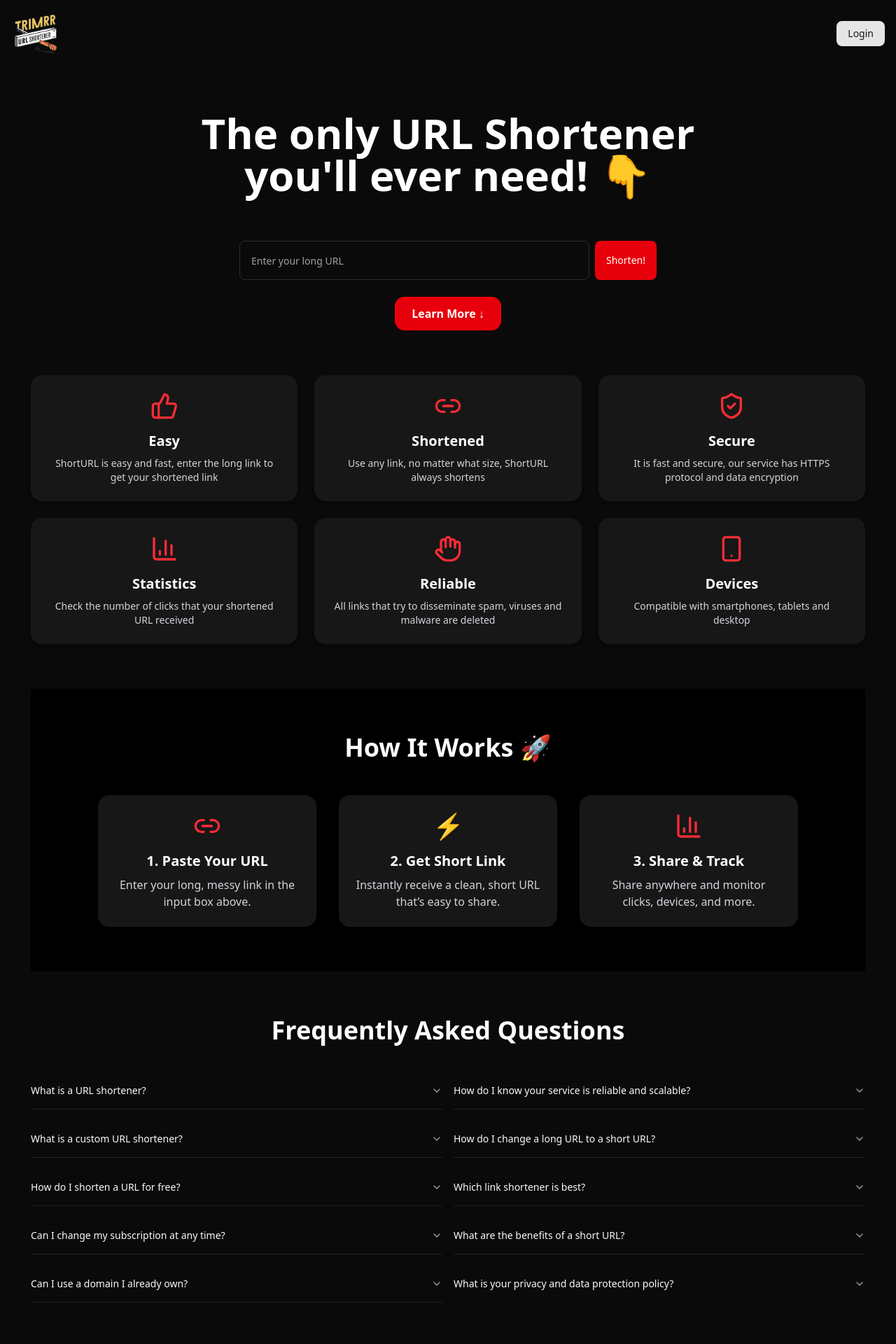
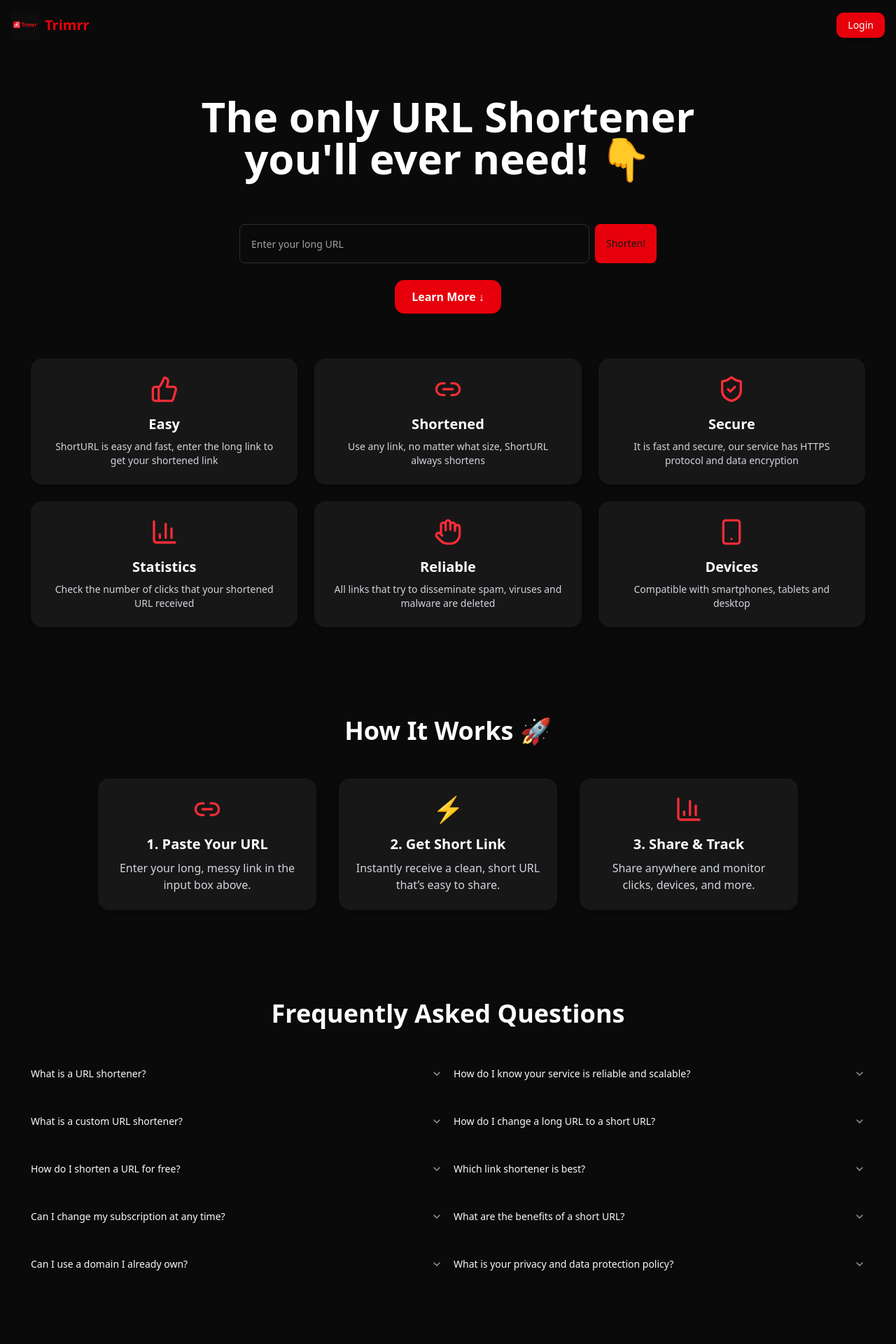
Before and after one commit to arunava2018/Trimrr, a React (Vite) app: page / in a window 1280 px wide. Shown: the top 1920 px of the page at 70% size. Built offline with nearby package versions, Linux system fonts and the light colour scheme; no server answers.

Commit message:
add signout logic and improved UI

```diff
--- a/src/App.jsx
+++ b/src/App.jsx
@@ -8,6 +8,7 @@ import Link from "./pages/link";
 import RedirectLink from "./pages/redirect-link";
 import UrlProvider from "./context.jsx";
 import "./App.css";
+import RequireAuth from "./components/require-auth";
 const router = createBrowserRouter([
   {
     element: <AppLayout />,
@@ -18,7 +19,7 @@ const router = createBrowserRouter([
       },
       {
         path: "/dashboard",
-        element: <Dashboard />,
+        element: <RequireAuth><Dashboard /></RequireAuth>
       },
       {
         path: "/auth",
@@ -26,7 +27,7 @@ const router = createBrowserRouter([
       },
       {
         path: "/link/:id",
-        element: <Link/>,
+        element: <RequireAuth><Link/></RequireAuth>
       },
       {
         path: "/:id",
--- a/src/components/header.jsx
+++ b/src/components/header.jsx
@@ -1,7 +1,6 @@
 import React from "react";
-import { useNavigate } from "react-router-dom";
-import { Link } from "react-router-dom";
-import logo from "../assets/logo.png"; // Correct import
+import { useNavigate, Link } from "react-router-dom";
+import logo1 from "../assets/logo1.png";
 import { Button } from "@/components/ui/button";
 import {
   DropdownMenu,
@@ -13,42 +12,95 @@ import {
 } from "@/components/ui/dropdown-menu";
 import { Avatar, AvatarFallback, AvatarImage } from "@/components/ui/avatar";
 import { LogOut, LinkIcon } from "lucide-react";
+import { UrlState } from "@/context";
+import useFetch from "@/hooks/useFetch";
+import { BarLoader } from "react-spinners";
+import { signout } from "@/db/apiAuth";
 
 const Header = () => {
   const navigate = useNavigate();
-  const userIsLoggedin = false; // Replace with actual authentication logic
+  const { user, fetchUser } = UrlState();
+  const { loading, fn: fnLogOut } = useFetch(signout);
+
   return (
-    <nav className="py-4 px-4 flex justify-between items-center">
-      <Link to="/">
-        <img src={logo} className="h-16" alt="Logo" />
+    <>
+      <nav className="py-4 px-4 flex justify-between items-center max-w-7xl mx-auto">
+        {/* Logo */}
+        <Link to="/" className="flex items-center space-x-2">
+          <img src={logo1} className="h-8 md:h-10" alt="Trimrr Logo" />
+          <span className="text-xl font-bold text-red-600 hidden sm:block">
+            Trimrr
+          </span>
         </Link>
+
+        {/* Right Side */}
         <div>
-        {!userIsLoggedin ? (
-          <Button onClick={() => navigate("/auth")}>Login</Button>
+          {!user ? (
+            <Button
+              onClick={() => navigate("/auth")}
+              className="bg-red-600 text-white px-4 py-2 rounded-lg shadow-md
+             hover:bg-red-700 hover:scale-105 transition-all duration-200 ease-in-out"
+            >
+              Login
+            </Button>
           ) : (
             <DropdownMenu>
-            <DropdownMenuTrigger className="rounded-full overflow-hidden">
+              <DropdownMenuTrigger asChild>
+                <button className="rounded-full overflow-hidden focus:outline-none focus:ring-2 focus:ring-red-600">
                   <Avatar>
-                <AvatarImage src="https://github.com/shadcn.png" />
-                <AvatarFallback>CN</AvatarFallback>
+                    <AvatarImage
+                      src={user?.user_metadata?.profile_pic}
+                      className="object-cover"
+                    />
+                    <AvatarFallback>
+                      {user?.user_metadata?.name?.[0] || "U"}
+                    </AvatarFallback>
                   </Avatar>
+                </button>
               </DropdownMenuTrigger>
               <DropdownMenuContent>
-              <DropdownMenuLabel>Arunava Banerjee</DropdownMenuLabel>
+                <DropdownMenuLabel>
+                  {user?.user_metadata?.name}
+                </DropdownMenuLabel>
                 <DropdownMenuSeparator />
-              <DropdownMenuItem>
-                <LinkIcon/>
+                <DropdownMenuItem asChild>
+                  <Link to="/dashboard" className="flex items-center">
+                    <LinkIcon className="mr-2 h-4 w-4" />
                     My Links
+                  </Link>
                 </DropdownMenuItem>
-              <DropdownMenuItem className='text-red-400'>
-                <LogOut className='text-red-400 h-4 w-4'/>
-                <span>LogOut</span>
+                <DropdownMenuItem
+                  disabled={loading}
+                  onClick={() => {
+                    fnLogOut().then(() => {
+                      fetchUser();
+                      navigate("/");
+                    });
+                  }}
+                  className="text-red-600"
+                >
+                  {loading ? (
+                    <BarLoader width={60} color="#e11d48" />
+                  ) : (
+                    <>
+                      <LogOut className="mr-2 h-4 w-4 text-red-600" />
+                      <span>Log out</span>
+                    </>
+                  )}
                 </DropdownMenuItem>
               </DropdownMenuContent>
             </DropdownMenu>
           )}
         </div>
       </nav>
+
+      {/* Top Loading Bar */}
+      {loading && (
+        <div className="fixed top-0 left-0 w-full z-50">
+          <BarLoader width="100%" color="#e11d48" />
+        </div>
+      )}
+    </>
   );
 };
 
--- a/src/db/apiAuth.js
+++ b/src/db/apiAuth.js
@@ -58,3 +58,8 @@ export async function signup({ name, email, password, profile_pic }) {
     throw err;
   }
 }
+
+export async function signout() {
+  const { error } = await supabase.auth.signOut();
+  if (error) throw new Error(error.message);
+}
--- a/src/pages/landing.jsx
+++ b/src/pages/landing.jsx
@@ -19,20 +19,21 @@ import {
   Hand,
 } from "lucide-react";
 
+// Animation variants
+const fadeUp = {
+  hidden: { opacity: 0, y: 50 },
+  visible: { opacity: 1, y: 0 },
+};
+
 const LandingPage = () => {
   const [longUrl, setLongUrl] = useState("");
   const navigate = useNavigate();
 
-  // For animation control
+  const [ref, inView] = useInView({ triggerOnce: true, threshold: 0.15 });
   const controls = useAnimation();
-  const [ref, inView] = useInView({ triggerOnce: false, threshold: 0.2 });
 
   useEffect(() => {
-    if (inView) {
-      controls.start("visible");
-    } else {
-      controls.start("hidden");
-    }
+    if (inView) controls.start("visible");
   }, [controls, inView]);
 
   const handleShorten = (e) => {
@@ -83,13 +84,23 @@ const LandingPage = () => {
   return (
     <div className="flex flex-col items-center px-4 sm:px-6 md:px-11">
       {/* Hero Section */}
-      <h2 className="my-10 sm:my-16 text-3xl sm:text-5xl lg:text-6xl text-white text-center font-extrabold">
+      <motion.h2
+        variants={fadeUp}
+        initial="hidden"
+        animate="visible"
+        transition={{ duration: 0.6 }}
+        className="my-10 sm:my-16 text-3xl sm:text-5xl lg:text-6xl text-white text-center font-extrabold"
+      >
         The only URL Shortener <br /> you'll ever need! 👇
-      </h2>
+      </motion.h2>
 
       {/* URL Shorten Form */}
-      <form
+      <motion.form
         onSubmit={handleShorten}
+        variants={fadeUp}
+        initial="hidden"
+        animate="visible"
+        transition={{ duration: 0.6, delay: 0.2 }}
         className="sm:h-14 flex flex-col sm:flex-row w-full md:w-2/4 gap-2"
       >
         <Input
@@ -99,14 +110,21 @@ const LandingPage = () => {
           placeholder="Enter your long URL"
           className="h-full flex-1 py-4 px-4"
         />
-        <Button className="h-full bg-red-600" type="submit" variant="destructive">
+        <Button
+          className="h-full bg-red-600 hover:bg-red-700 transition"
+          type="submit"
+        >
           Shorten!
         </Button>
-      </form>
+      </motion.form>
 
       {/* Learn More Button */}
       <motion.button
         onClick={scrollToHowItWorks}
+        variants={fadeUp}
+        initial="hidden"
+        animate="visible"
+        transition={{ duration: 0.6, delay: 0.4 }}
         className="mt-6 px-6 py-3 bg-red-600 text-white rounded-xl font-semibold hover:bg-red-700 transition"
         whileHover={{ scale: 1.05 }}
         whileTap={{ scale: 0.95 }}
@@ -115,28 +133,48 @@ const LandingPage = () => {
       </motion.button>
 
       {/* Features Section */}
-      <div className="grid grid-cols-1 sm:grid-cols-2 lg:grid-cols-3 gap-6 my-16 w-full">
+      <motion.div
+        variants={fadeUp}
+        initial="hidden"
+        whileInView="visible"
+        transition={{ duration: 0.7 }}
+        viewport={{ once: true }}
+        className="grid grid-cols-1 sm:grid-cols-2 lg:grid-cols-3 gap-6 my-16 w-full"
+      >
         {features.map((f, idx) => (
-          <div
+          <motion.div
             key={idx}
-            className="flex flex-col items-center text-center p-6 rounded-2xl bg-neutral-900 shadow-md"
+            variants={fadeUp}
+            whileInView="visible"
+            initial="hidden"
+            transition={{ duration: 0.6, delay: idx * 0.2 }}
+            viewport={{ once: true }}
+            className="flex flex-col items-center text-center p-6 rounded-2xl bg-neutral-900 shadow-md hover:shadow-red-500/20 transition"
           >
             {f.icon}
             <h3 className="mt-4 text-xl font-semibold text-white">{f.title}</h3>
             <p className="mt-2 text-gray-300 text-sm">{f.desc}</p>
-          </div>
+          </motion.div>
         ))}
-      </div>
+      </motion.div>
 
       {/* How It Works Section */}
       <section
         id="how-it-works"
         ref={ref}
-        className="w-full py-16 px-6 sm:px-12 lg:px-24 bg-black text-white"
+        className="w-full py-16 px-6 sm:px-12 lg:px-24 text-white"
       >
-        <h2 className="text-3xl sm:text-4xl font-extrabold text-center mb-12">
+        <motion.h2
+          variants={fadeUp}
+          initial="hidden"
+          whileInView="visible"
+          transition={{ duration: 0.7 }}
+          viewport={{ once: true }}
+          className="text-3xl sm:text-4xl font-extrabold text-center mb-12"
+        >
           How It Works 🚀
-        </h2>
+        </motion.h2>
+
         <div className="grid gap-8 sm:grid-cols-3 text-center">
           {[
             {
@@ -157,14 +195,12 @@ const LandingPage = () => {
           ].map((item, i) => (
             <motion.div
               key={i}
+              variants={fadeUp}
+              initial="hidden"
+              whileInView="visible"
+              transition={{ duration: 0.6, delay: i * 0.2 }}
+              viewport={{ once: true }}
               className="p-6 bg-neutral-900 rounded-2xl shadow-md hover:shadow-red-500/20 transition"
-              variants={{
-                hidden: { opacity: 0, y: 50 },
-                visible: { opacity: 1, y: 0 },
-              }}
-              initial="hidden"
-              animate={controls}
-              transition={{ duration: 0.6, delay: i * 0.2 }}
             >
               <div className="mb-4">{item.icon}</div>
               <h3 className="text-xl font-semibold mb-2">{item.title}</h3>
@@ -175,7 +211,15 @@ const LandingPage = () => {
       </section>
 
       {/* FAQ Section */}
-      <div className="w-full my-16">
+      {/* FAQ Section */}
+      <motion.div
+        variants={fadeUp}
+        initial="hidden"
+        whileInView="visible"
+        transition={{ duration: 0.7 }}
+        viewport={{ once: true }}
+        className="w-full my-16"
+      >
         <h2 className="text-3xl sm:text-4xl font-bold text-center text-white mb-10">
           Frequently Asked Questions
         </h2>
@@ -185,102 +229,64 @@ const LandingPage = () => {
           collapsible
           className="grid grid-cols-1 md:grid-cols-2 gap-4"
         >
-          <AccordionItem value="item-1">
-            <AccordionTrigger>What is a URL shortener?</AccordionTrigger>
-            <AccordionContent>
-              A URL shortener takes a long web address and converts it into a
-              shorter, easy-to-share link that redirects to the original page.
-            </AccordionContent>
-          </AccordionItem>
-
-          <AccordionItem value="item-2">
-            <AccordionTrigger>
-              How do I know your service is reliable and scalable?
-            </AccordionTrigger>
-            <AccordionContent>
-              Our system is built with modern cloud infrastructure, ensuring
-              high availability and the ability to handle large volumes of links
-              and clicks.
-            </AccordionContent>
-          </AccordionItem>
-
-          <AccordionItem value="item-3">
-            <AccordionTrigger>What is a custom URL shortener?</AccordionTrigger>
-            <AccordionContent>
-              A custom shortener lets you personalize the shortened link with
-              your own text or brand name, making it more memorable.
-            </AccordionContent>
-          </AccordionItem>
-
-          <AccordionItem value="item-4">
-            <AccordionTrigger>
-              How do I change a long URL to a short URL?
-            </AccordionTrigger>
-            <AccordionContent>
-              Simply paste your long link into the input box and click "Shorten"
-              — your new short link will be generated instantly.
-            </AccordionContent>
-          </AccordionItem>
-
-          <AccordionItem value="item-5">
-            <AccordionTrigger>
-              How do I shorten a URL for free?
-            </AccordionTrigger>
-            <AccordionContent>
-              You can use our free plan to shorten unlimited URLs. Advanced
-              features may require a premium subscription.
-            </AccordionContent>
-          </AccordionItem>
-
-          <AccordionItem value="item-6">
-            <AccordionTrigger>Which link shortener is best?</AccordionTrigger>
-            <AccordionContent>
-              Trimrr is fast, secure, and packed with analytics — making it one
-              of the best choices for both personal and business use.
-            </AccordionContent>
-          </AccordionItem>
-
-          <AccordionItem value="item-7">
-            <AccordionTrigger>
-              Can I change my subscription at any time?
-            </AccordionTrigger>
-            <AccordionContent>
-              Yes, you can upgrade, downgrade, or cancel your subscription at
-              any time from your account dashboard.
-            </AccordionContent>
-          </AccordionItem>
-
-          <AccordionItem value="item-8">
-            <AccordionTrigger>
-              What are the benefits of a short URL?
-            </AccordionTrigger>
-            <AccordionContent>
-              Short URLs are easier to share, track, and brand. They also
-              improve click rates and fit better on social media.
-            </AccordionContent>
-          </AccordionItem>
-
-          <AccordionItem value="item-9">
-            <AccordionTrigger>
-              Can I use a domain I already own?
-            </AccordionTrigger>
-            <AccordionContent>
-              Yes! You can connect your custom domain and use it to generate
-              branded short links for your business.
-            </AccordionContent>
-          </AccordionItem>
-
-          <AccordionItem value="item-10">
-            <AccordionTrigger>
-              What is your privacy and data protection policy?
-            </AccordionTrigger>
-            <AccordionContent>
-              We follow strict privacy standards. Your data is encrypted and
-              never shared with third parties.
-            </AccordionContent>
-          </AccordionItem>
+          {[
+            {
+              q: "What is a URL shortener?",
+              a: "A URL shortener takes a long web address and converts it into a shorter, easy-to-share link that redirects to the original page.",
+            },
+            {
+              q: "How do I know your service is reliable and scalable?",
+              a: "Our system is built with modern cloud infrastructure, ensuring high availability and the ability to handle large volumes of links and clicks.",
+            },
+            {
+              q: "What is a custom URL shortener?",
+              a: "A custom shortener lets you personalize the shortened link with your own text or brand name, making it more memorable.",
+            },
+            {
+              q: "How do I change a long URL to a short URL?",
+              a: 'Simply paste your long link into the input box and click "Shorten" — your new short link will be generated instantly.',
+            },
+            {
+              q: "How do I shorten a URL for free?",
+              a: "You can use our free plan to shorten unlimited URLs. Advanced features may require a premium subscription.",
+            },
+            {
+              q: "Which link shortener is best?",
+              a: "Trimrr is fast, secure, and packed with analytics — making it one of the best choices for both personal and business use.",
+            },
+            {
+              q: "Can I change my subscription at any time?",
+              a: "Yes, you can upgrade, downgrade, or cancel your subscription at any time from your account dashboard.",
+            },
+            {
+              q: "What are the benefits of a short URL?",
+              a: "Short URLs are easier to share, track, and brand. They also improve click rates and fit better on social media.",
+            },
+            {
+              q: "Can I use a domain I already own?",
+              a: "Yes! You can connect your custom domain and use it to generate branded short links for your business.",
+            },
+            {
+              q: "What is your privacy and data protection policy?",
+              a: "We follow strict privacy standards. Your data is encrypted and never shared with third parties.",
+            },
+          ].map((faq, i) => (
+            <motion.div
+              key={i}
+              variants={fadeUp}
+              initial="hidden"
+              whileInView="visible"
+              transition={{ duration: 0.6, delay: i * 0.1 }}
+              viewport={{ once: true }}
+            >
+              <AccordionItem value={`item-${i + 1}`}>
+                <AccordionTrigger>{faq.q}</AccordionTrigger>
+                <AccordionContent>{faq.a}</AccordionContent>
+              </AccordionItem>
+            </motion.div>
+          ))}
         </Accordion>
-      </div>
+      </motion.div>
     </div>
   );
 };
```
Also changed, not shown: src/components/login.jsx (+48 -35 lines), src/components/require-auth.jsx (added, +20 -0 lines), src/components/signup.jsx (+32 -17 lines), src/db/apiClicks.js (added, +8 -0 lines), src/db/apiUrls.js (added, +8 -0 lines), src/pages/auth.jsx (+15 -4 lines), src/pages/dashboard.jsx (+31 -6 lines), src/assets/logo1.png (added). Lines whose indentation alone changed are shown as unchanged.
